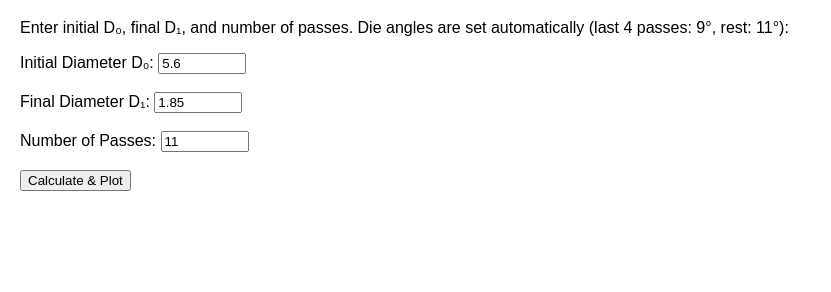
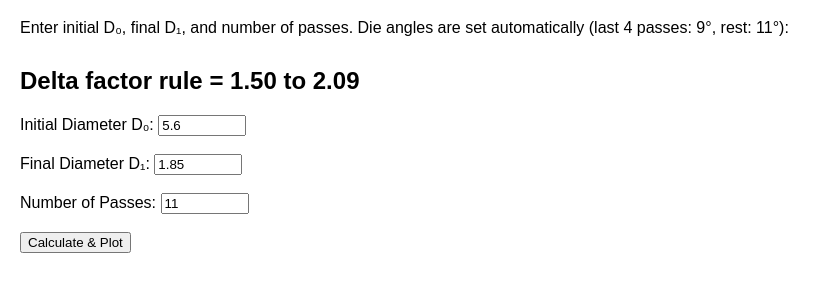
Before and after one commit to Nikhildsaroj/demo, a plain HTML site: page index.html in a window 1280 px wide. Shown: the part 62-354 px from the top of the page, without its empty margins (0-831 px from the left). Drawn offline with nearby package versions, Linux system fonts and the light colour scheme.

Commit message:
Update index.html

```diff
--- a/index.html
+++ b/index.html
@@ -22,6 +22,7 @@
 <body>
   <h1>🧵 Wire Drawing Drafting Calculator</h1>
   <p>Enter initial D₀, final D₁, and number of passes. Die angles are set automatically (last 4 passes: 9°, rest: 11°):</p>
+  <h2>Delta factor rule =	1.50 to 2.09 </h2>
 
   <form id="draftingForm">
     <label>Initial Diameter D₀: <input type="number" step="0.01" id="initialD0" value="5.6" required></label><br><br>
```
